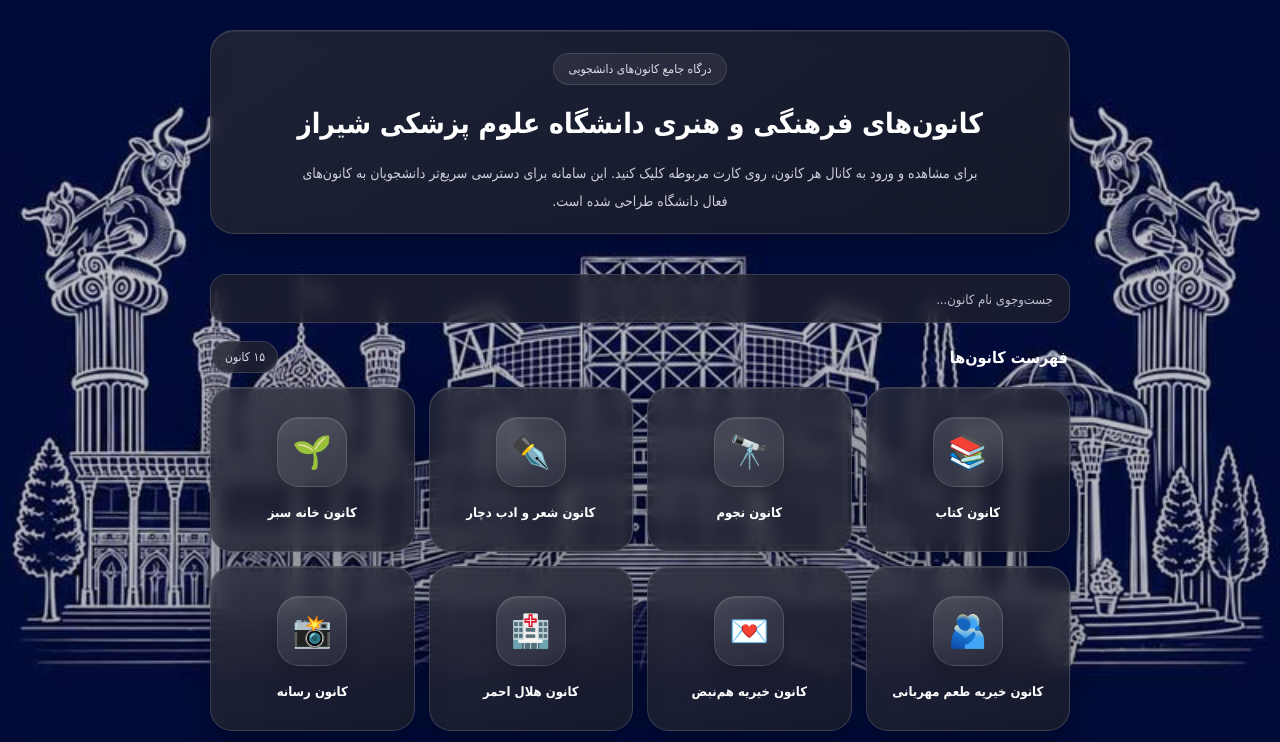
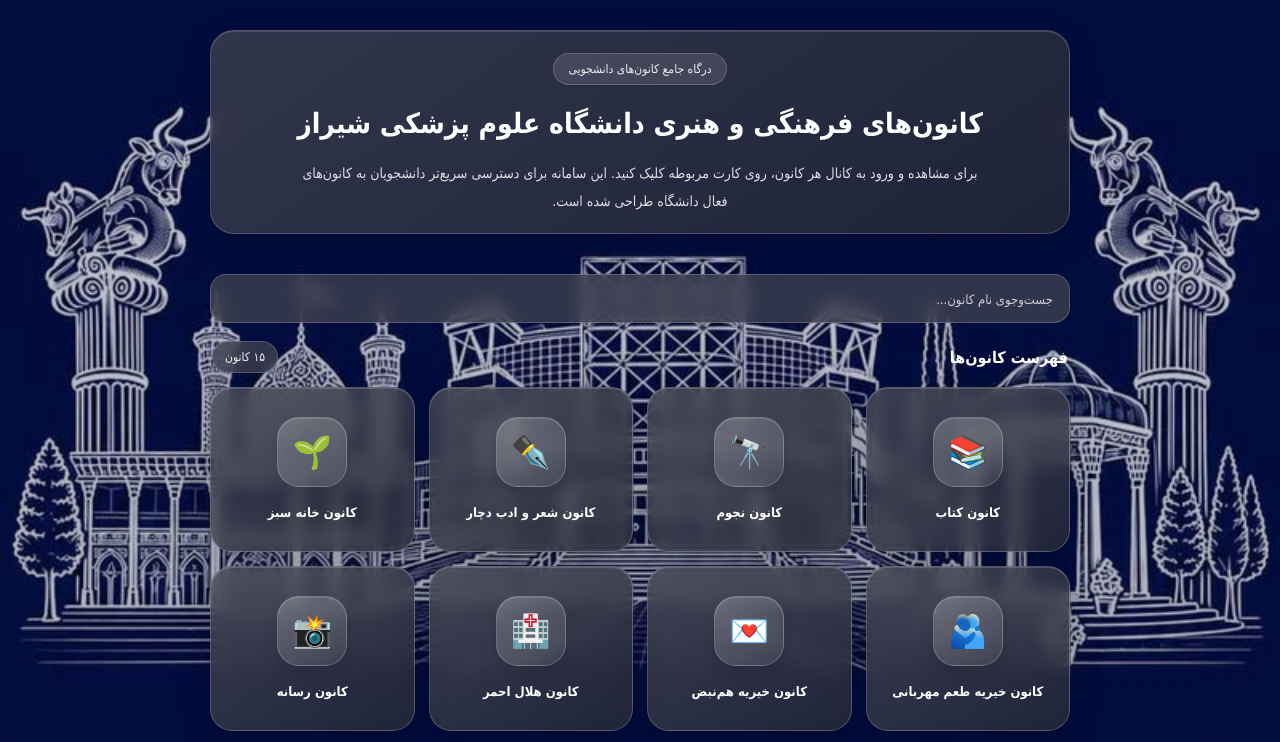
Before and after one commit to ar127001/kanoon_sums-telegram-miniapp, a plain HTML site: page index.html in a window 1280 px wide. Shown: the top 742 px of the page. Drawn offline with Linux system fonts and the light colour scheme.

Commit message:
Update index.html

```diff
--- a/index.html
+++ b/index.html
@@ -1,3 +1,4 @@
+
 <!DOCTYPE html>
 <html lang="fa" dir="rtl">
 
@@ -56,8 +57,8 @@
 
             background-image:
                 linear-gradient(
-                    rgba(4, 10, 35, 0.20),
-                    rgba(4, 10, 35, 0.30)
+                    rgba(4, 15, 55, 0.20),
+                    rgba(4, 15, 55, 0.30)
                 ),
                 url("background.jpg");
 
@@ -94,24 +95,24 @@
             padding: 22px 18px 18px;
             margin-bottom: 20px;
 
-            border: 1px solid rgba(255, 255, 255, 0.14);
+            border: 1px solid rgba(255, 255, 255, 0.18);
             border-radius: 24px;
 
             background: linear-gradient(
                 145deg,
-                rgba(39, 41, 54, var(--glass-opacity)),
-                rgba(26, 28, 40, var(--glass-opacity))
+                rgba(66, 68, 83, var(--glass-opacity)),
+                rgba(40, 42, 56, var(--glass-opacity))
             );
 
             -webkit-backdrop-filter:
-                blur(var(--glass-blur)) saturate(90%);
+                blur(var(--glass-blur)) saturate(85%);
 
             backdrop-filter:
-                blur(var(--glass-blur)) saturate(90%);
+                blur(var(--glass-blur)) saturate(85%);
 
             box-shadow:
-                0 10px 30px rgba(0, 0, 0, 0.22),
-                inset 0 1px 0 rgba(255, 255, 255, 0.08);
+                0 10px 30px rgba(0, 0, 0, 0.20),
+                inset 0 1px 0 rgba(255, 255, 255, 0.12);
         }
 
         .hero-badge {
@@ -124,10 +125,10 @@
 
             border-radius: 999px;
 
-            background: rgba(255, 255, 255, 0.07);
-            border: 1px solid rgba(255, 255, 255, 0.12);
+            background: rgba(255, 255, 255, 0.12);
+            border: 1px solid rgba(255, 255, 255, 0.18);
 
-            color: #dedfe7;
+            color: #eeeeee;
             font-size: 12px;
         }
 
@@ -144,7 +145,8 @@
             margin: 0 auto;
             max-width: 700px;
 
-            color: #cfd0dc;
+            color: #dedee3;
+
             font-size: 13px;
             line-height: 2;
         }
@@ -166,10 +168,10 @@
         .search-box input {
             width: 100%;
 
-            border: 1px solid rgba(255, 255, 255, 0.14);
+            border: 1px solid rgba(255, 255, 255, 0.20);
             border-radius: 16px;
 
-            background: rgba(32, 34, 46, var(--glass-opacity));
+            background: rgba(65, 67, 81, var(--glass-opacity));
 
             color: #ffffff;
 
@@ -189,15 +191,15 @@
         }
 
         .search-box input::placeholder {
-            color: #bfc1ce;
+            color: #ceced5;
             font-size: 13px;
         }
 
         .search-box input:focus {
-            border-color: rgba(255, 255, 255, 0.40);
+            border-color: rgba(255, 255, 255, 0.50);
 
             box-shadow:
-                0 0 0 3px rgba(255, 255, 255, 0.05);
+                0 0 0 3px rgba(255, 255, 255, 0.08);
         }
 
         /* Section Header */
@@ -222,14 +224,14 @@
             white-space: nowrap;
 
             font-size: 12px;
-            color: #dedfe7;
+            color: #eeeeee;
 
             padding: 8px 12px;
             border-radius: 999px;
 
-            background: rgba(35, 37, 49, var(--glass-opacity));
+            background: rgba(65, 67, 81, var(--glass-opacity));
 
-            border: 1px solid rgba(255, 255, 255, 0.13);
+            border: 1px solid rgba(255, 255, 255, 0.18);
 
             -webkit-backdrop-filter: blur(var(--glass-blur));
             backdrop-filter: blur(var(--glass-blur));
@@ -260,21 +262,21 @@
 
             background: linear-gradient(
                 145deg,
-                rgba(43, 45, 59, var(--glass-opacity)),
-                rgba(29, 31, 43, var(--glass-opacity))
+                rgba(75, 76, 89, var(--glass-opacity)),
+                rgba(43, 45, 58, var(--glass-opacity))
             );
 
             -webkit-backdrop-filter:
-                blur(var(--glass-blur)) saturate(90%);
+                blur(var(--glass-blur)) saturate(85%);
 
             backdrop-filter:
-                blur(var(--glass-blur)) saturate(90%);
+                blur(var(--glass-blur)) saturate(85%);
 
-            border: 1px solid rgba(255, 255, 255, 0.15);
+            border: 1px solid rgba(255, 255, 255, 0.20);
 
             box-shadow:
-                0 8px 32px rgba(0, 0, 0, 0.24),
-                inset 0 1px 0 rgba(255, 255, 255, 0.10);
+                0 8px 32px rgba(0, 0, 0, 0.20),
+                inset 0 1px 0 rgba(255, 255, 255, 0.15);
 
             display: flex;
             flex-direction: column;
@@ -299,11 +301,11 @@
             .card:hover {
                 transform: translateY(-4px);
 
-                border-color: rgba(255, 255, 255, 0.28);
+                border-color: rgba(255, 255, 255, 0.35);
 
                 box-shadow:
-                    0 14px 28px rgba(0, 0, 0, 0.28),
-                    inset 0 1px 0 rgba(255, 255, 255, 0.14);
+                    0 14px 28px rgba(0, 0, 0, 0.25),
+                    inset 0 1px 0 rgba(255, 255, 255, 0.18);
             }
 
         }
@@ -312,12 +314,7 @@
             transform: scale(0.97);
         }
 
-        .card:focus-visible {
-            outline: 2px solid rgba(255, 255, 255, 0.65);
-            outline-offset: 3px;
-        }
-
-        /* Icon */
+        /* Emoji Glass Container */
 
         .icon-wrap {
             width: 70px;
@@ -333,16 +330,16 @@
             font-size: 32px;
 
             background: linear-gradient(
-                145deg,
-                rgba(255, 255, 255, 0.12),
-                rgba(255, 255, 255, 0.045)
+                135deg,
+                rgba(255, 255, 255, 0.22),
+                rgba(255, 255, 255, 0.08)
             );
 
-            border: 1px solid rgba(255, 255, 255, 0.13);
+            border: 1px solid rgba(255, 255, 255, 0.20);
 
             box-shadow:
-                inset 0 1px 0 rgba(255, 255, 255, 0.10),
-                0 6px 14px rgba(0, 0, 0, 0.18);
+                inset 0 1px 0 rgba(255, 255, 255, 0.14),
+                0 6px 14px rgba(0, 0, 0, 0.12);
         }
 
         /* Card Title */
@@ -355,8 +352,6 @@
             font-weight: 700;
 
             color: #ffffff;
-
-            overflow-wrap: anywhere;
         }
 
         /* Empty Search Result */
@@ -371,10 +366,11 @@
 
             border-radius: 20px;
 
-            background: rgba(32, 34, 46, var(--glass-opacity));
-            border: 1px solid rgba(255, 255, 255, 0.12);
+            background: rgba(60, 62, 75, var(--glass-opacity));
 
-            color: #dedfe7;
+            border: 1px solid rgba(255, 255, 255, 0.16);
+
+            color: #dedee3;
             line-height: 2;
 
             -webkit-backdrop-filter: blur(var(--glass-blur));
@@ -393,7 +389,7 @@
             font-size: 11px;
             line-height: 1.8;
 
-            color: #d0d1df;
+            color: #d4d4dc;
 
             text-shadow:
                 0 2px 6px rgba(0, 0, 0, 0.5);
@@ -420,14 +416,14 @@
             .search-box input,
             .count-badge,
             .empty-state {
-                background: rgba(32, 34, 46, 0.88);
+                background: rgba(60, 62, 75, 0.88);
             }
 
             .card {
                 background: linear-gradient(
                     145deg,
-                    rgba(43, 45, 59, 0.88),
-                    rgba(29, 31, 43, 0.88)
+                    rgba(75, 76, 89, 0.88),
+                    rgba(43, 45, 58, 0.88)
                 );
             }
 
```
